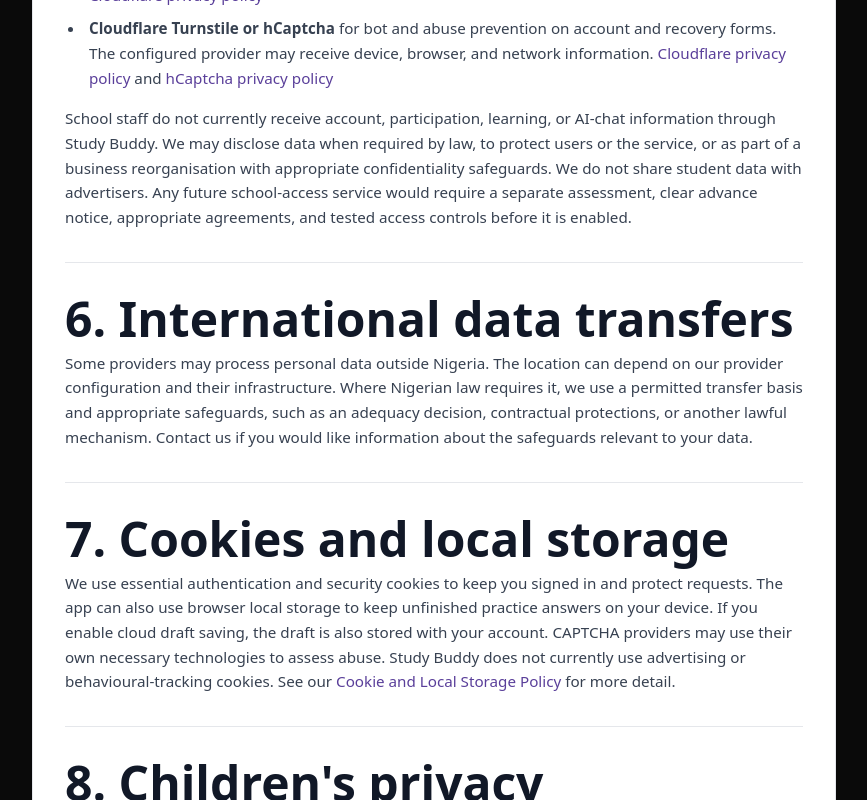
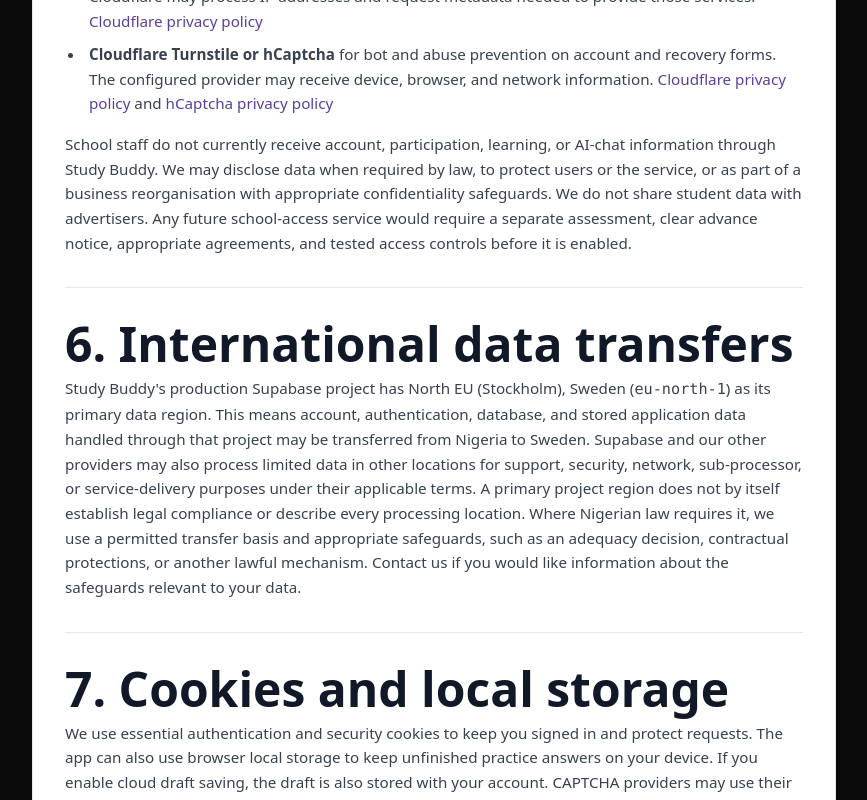
Before and after one commit to studybuddydevelopers/study-buddy-v2, a Next.js app: page /privacy-policy in a window 1280 px wide. Shown: the part 4013-4813 px from the top of the page, without its empty margins (356-1223 px from the left). Built offline with nearby package versions, Linux system fonts and the light colour scheme; no server answers.

Commit message:
docs(privacy-policy): update data region information
Clarified the primary data region for Supabase hosting.

Added details about the transfer of data from Nigeria to Sweden and the safeguards in place.

This ensures users are informed about data handling practices.

```diff
--- a/app/privacy-policy/page.tsx
+++ b/app/privacy-policy/page.tsx
@@ -419,7 +419,8 @@
             <ul className="list-disc space-y-2 pl-5">
               <ListItem>
                 <strong>Supabase</strong> for authentication and database
-                hosting.{" "}
+                hosting. The production project&apos;s primary data region is North
+                EU (Stockholm), Sweden (<code>eu-north-1</code>).{" "}
                 <ExternalPolicyLink href="https://supabase.com/privacy">
                   Supabase privacy policy
                 </ExternalPolicyLink>
@@ -494,13 +495,20 @@
             title="6. International data transfers"
           >
             <p>
-              Some providers may process personal data outside Nigeria. The
-              location can depend on our provider configuration and their
-              infrastructure. Where Nigerian law requires it, we use a permitted
-              transfer basis and appropriate safeguards, such as an adequacy
-              decision, contractual protections, or another lawful mechanism.
-              Contact us if you would like information about the safeguards
-              relevant to your data.
+              Study Buddy&apos;s production Supabase project has North EU
+              (Stockholm), Sweden (<code>eu-north-1</code>) as its primary data
+              region. This means account, authentication, database, and stored
+              application data handled through that project may be transferred
+              from Nigeria to Sweden. Supabase and our other providers may also
+              process limited data in other locations for support, security,
+              network, sub-processor, or service-delivery purposes under their
+              applicable terms. A primary project region does not by itself
+              establish legal compliance or describe every processing location.
+              Where Nigerian law requires it, we use a permitted transfer basis
+              and appropriate safeguards, such as an adequacy decision,
+              contractual protections, or another lawful mechanism. Contact us
+              if you would like information about the safeguards relevant to
+              your data.
             </p>
           </PolicySection>
 
```
